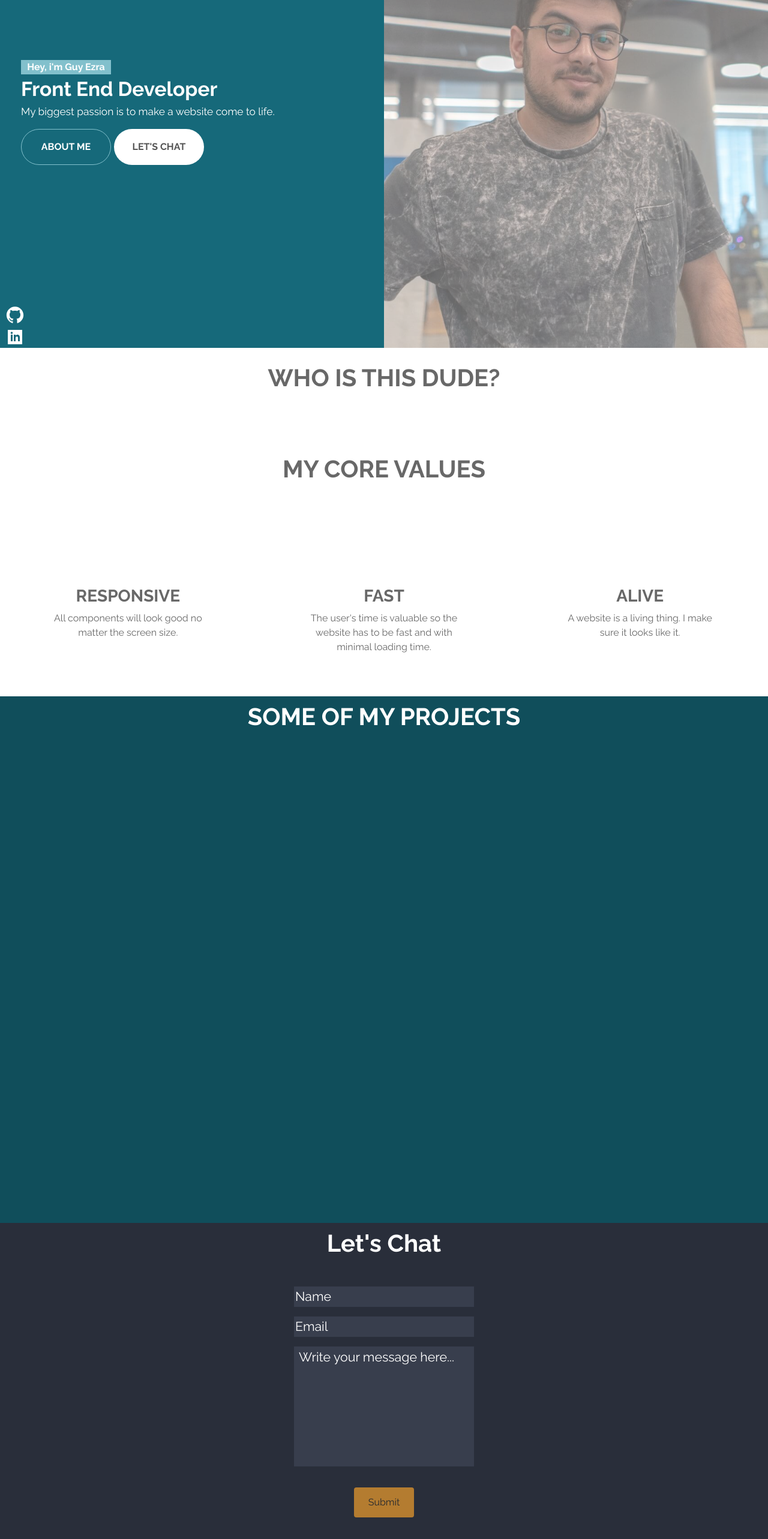
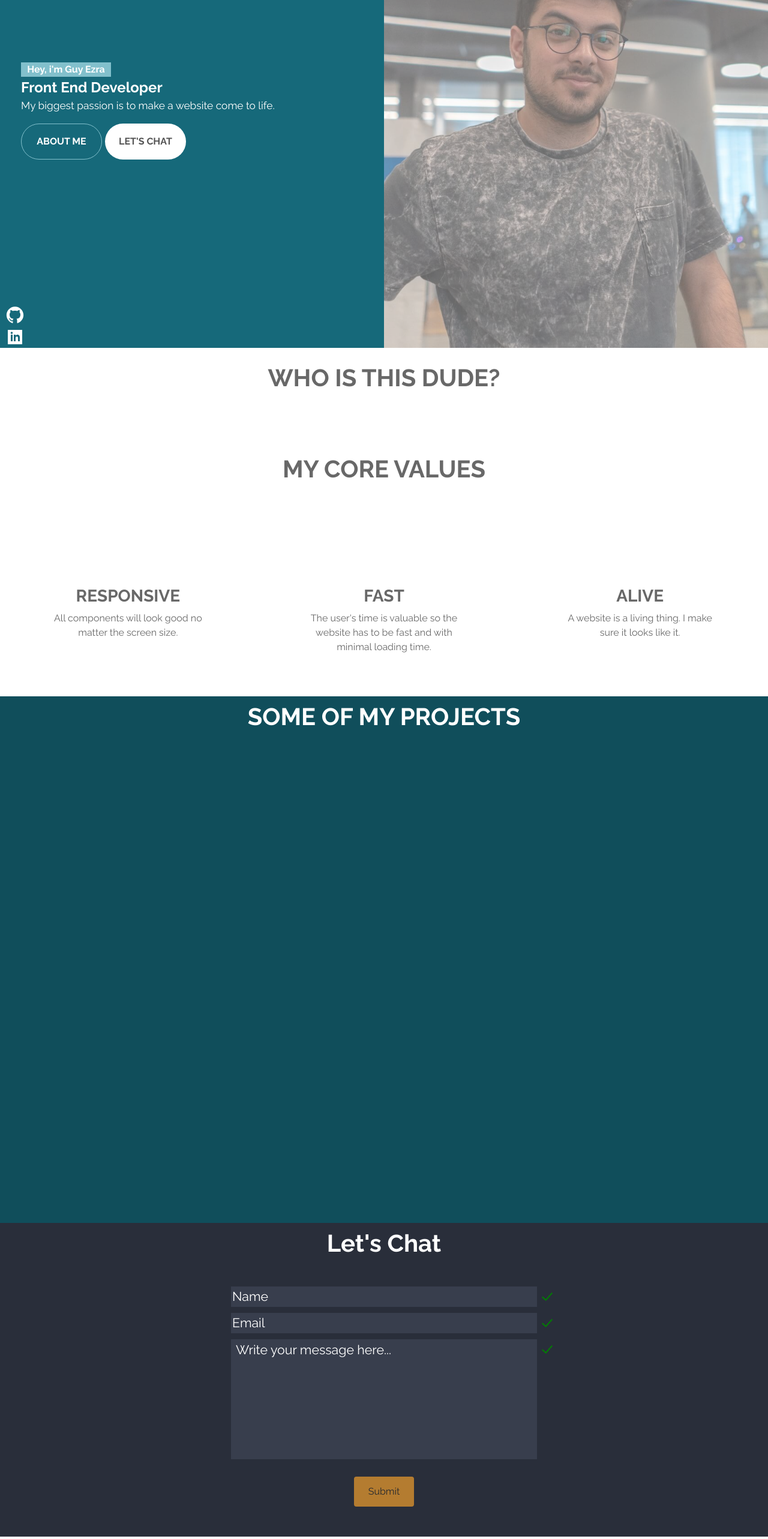
Before and after one commit to ezraguy/portfolio, a React (Create React App) app: page / in a window 1280 px wide. Shown: the part 220-2786 px from the top of the page at 60% size. Built offline with nearby package versions, Linux system fonts and the light colour scheme.

Commit message:
fixed form ui issue in moblie view

```diff
--- a/src/components/sec_4.js
+++ b/src/components/sec_4.js
@@ -56,30 +56,31 @@ class Sec_4 extends Component {
         const { data, isMessageValid, isEmailValid, isNameValid, isFormValid } = this.state
         return (
             <div id="contactMe" className="container-fluid">
-                <div className="container">
-
 
                 {/* A little help for the Netlify bots if you're not using a SSG*/}
                 <h3>Let's Chat </h3>
                 <div data-aos="fade-left" className="underLineLight" >&nbsp;</div>
-                    <div className="container" >
-                        <form name="contact" onSubmit={this.handleSubmit} method="post" >
+                <div className=" container">
+
+
+                    <form name="contact" onSubmit={this.handleSubmit} method="post" className="mx-auto"  >
                         <input type="hidden" name="form-name" value="contact" />
-                            <div className="form-group">
-                                <input value={data.name} onChange={this.handleChange} required placeholder="Name" name="name" id="name" type="text" />
-                                {isNameValid && <CheckSvg className="checkSvg" />}
 
-                            </div>
-                            <div className="form-group">
+
+                        <input value={data.name} className="" onChange={this.handleChange} required placeholder="Name" name="name" id="name" type="text" />
+                        {<CheckSvg className="checkSvg" />}
+
+
+
                         <input value={data.email} onChange={this.handleChange} required placeholder="Email" name="email" id="email" />
-                                {isEmailValid && <CheckSvg className="checkSvg" />}
+                        {<CheckSvg className="checkSvg" />}
 
-                            </div>
-                            <div className="form-group">
+
+
                         <textarea value={data.message} onChange={this.handleChange} required name="message" className="pl-2" id="message" placeholder="Write your message here..." style={{ height: '200px', resize: 'none' }} ></textarea>
-                                {isMessageValid && <CheckSvg className="checkSvg" />}
+                        {<CheckSvg className="checkSvg" />}
 
-                            </div>
+
 
                         <button onClick={this.handleSubmit} disabled={!isFormValid} className="submitButton btn">
                             Submit
@@ -87,8 +88,8 @@ class Sec_4 extends Component {
 
                     </form>
                 </div>
-                </div>
-            </div>
+            </div >
+
         );
     }
 }
--- a/src/css/sections.css
+++ b/src/css/sections.css
@@ -64,7 +64,7 @@
 
 #home .leftDiv .firstMainHeader {
   float: left;
-  font-size: 25pt;
+  font-size: 1.5em;
   color: white;
   font-weight: bold;
 }
@@ -102,12 +102,14 @@
       -ms-flex-pack: center;
           justify-content: center;
   height: 60px;
-  width: 150px;
+  width: 135px;
+  font-size: 1em;
   font-weight: 700;
   border-radius: 50px;
   float: left;
   -webkit-transition: 0.3s ease;
   transition: 0.3s ease;
+  margin-bottom: 5px;
 }
 
 #home .aboutMeBtn:hover {
@@ -121,7 +123,8 @@
   color: #555555;
   text-align: center;
   height: 60px;
-  width: 150px;
+  width: 135px;
+  font-size: 1em;
   font-weight: 700;
   border-radius: 50px;
   float: left;
@@ -297,29 +300,20 @@
 }
 
 #contactMe form {
-  position: relative;
-  margin: 0px 10px 0px 10px;
   padding-top: 30px;
   font-family: "Raleway";
-  display: -webkit-box;
-  display: -ms-flexbox;
-  display: flex;
-  -webkit-box-align: center;
-      -ms-flex-align: center;
-          align-items: center;
-  -webkit-box-orient: vertical;
-  -webkit-box-direction: normal;
-      -ms-flex-direction: column;
-          flex-direction: column;
-  min-width: 95%;
+  max-width: 600px;
 }
 
 #contactMe form input,
 #contactMe form textArea {
+  margin: 0 auto;
   border-style: hidden;
+  margin-bottom: 10px;
+  width: 85%;
   background-color: #383e4d;
   color: white;
-  width: 300px;
+  position: relative;
 }
 
 #contactMe form input:focus,
@@ -361,8 +355,8 @@
 
 #contactMe .checkSvg {
   position: absolute;
+  margin-top: 5px;
   margin-left: 5px;
-  margin-top: 5px;
 }
 
 @media screen and (max-width: 1000px) {
--- a/src/sass/sections.scss
+++ b/src/sass/sections.scss
@@ -56,7 +56,7 @@ $main_font: "Raleway";
 
     .firstMainHeader {
       float: left;
-      font-size: 25pt;
+      font-size: 1.5em;
       color: white;
       font-weight: bold;
     }
@@ -93,11 +93,13 @@ $main_font: "Raleway";
     color: white;
     justify-content: center;
     height: 60px;
-    width: 150px;
+    width: 135px;
+    font-size: 1em;
     font-weight: 700;
     border-radius: 50px;
     float: left;
     transition: 0.3s ease;
+    margin-bottom: 5px;
 
     &:hover {
       transform: translateY(-5px);
@@ -110,7 +112,8 @@ $main_font: "Raleway";
     color: rgb(85, 85, 85);
     text-align: center;
     height: 60px;
-    width: 150px;
+    width: 135px;
+    font-size: 1em;
     font-weight: 700;
     border-radius: 50px;
     float: left;
@@ -273,21 +276,22 @@ $main_font: "Raleway";
     font-size: 30pt;
     font-weight: bold;
   }
+
   form {
-    position: relative;
-    margin: 0px 10px 0px 10px;
     padding-top: 30px;
     font-family: $main_font;
-    display: flex;
-    align-items: center;
-    flex-direction: column;
-    min-width: 95%;
+    max-width: 600px;
+
     input,
     textArea {
+      margin: 0 auto;
       border-style: hidden;
+      margin-bottom: 10px;
+      width: 85%;
       background-color: #383e4d;
+
       color: white;
-      width: 300px;
+      position: relative;
       &:focus {
         outline: none;
       }
@@ -313,8 +317,8 @@ $main_font: "Raleway";
 
   .checkSvg {
     position: absolute;
+    margin-top: 5px;
     margin-left: 5px;
-    margin-top: 5px;
   }
 }
 
```
Also changed, not shown: 1 other file (tests, documents, lock files or other folders). Lines whose indentation alone changed are shown as unchanged.
